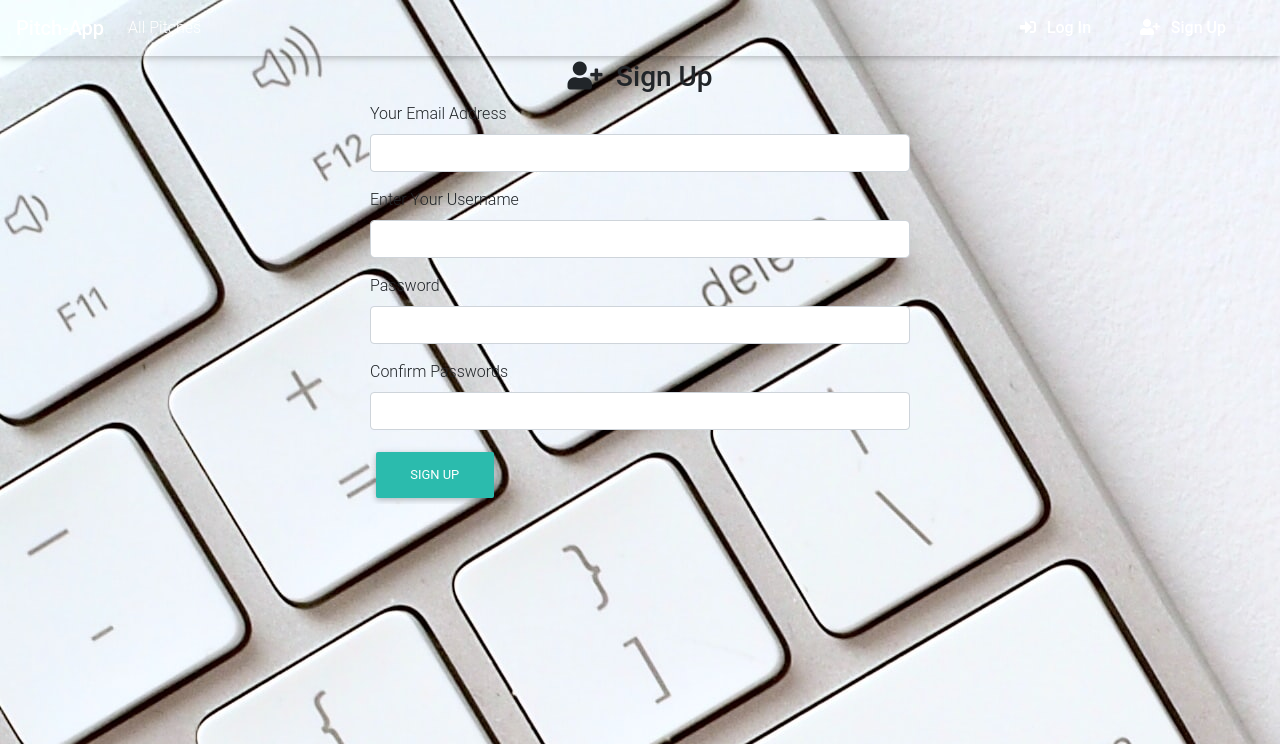
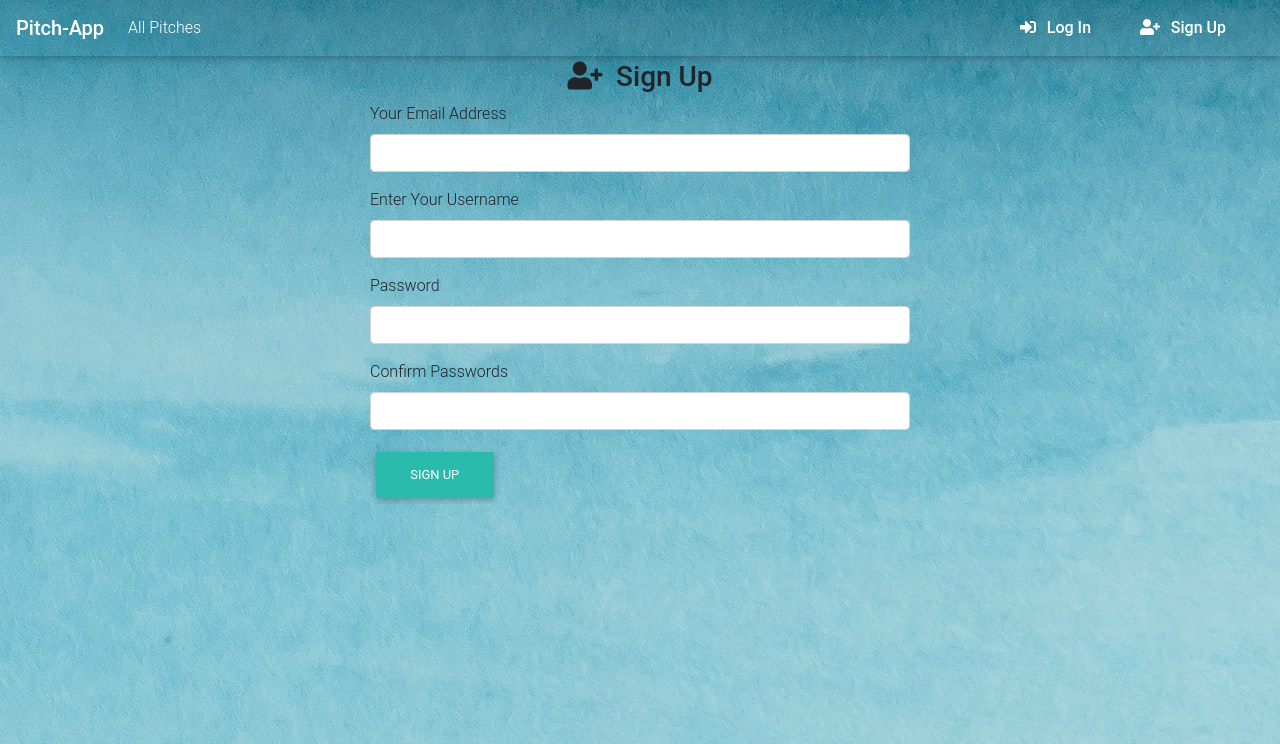
Before and after one commit to CarolGitonga/Pitch-App, a Flask app: page /signup in a window 1280 px wide. Shown: the top 744 px of the page. Run offline with Flask 2, Linux system fonts and the light colour scheme; some libraries are stand-ins or nearby versions; some web fonts are replaced.

Commit message:
deployment updates

```diff
--- a/app/templates/base.html
+++ b/app/templates/base.html
@@ -24,7 +24,7 @@
 </head>
 
 
-<body class="body" style="background-image:url('../static/photos/bss.jpg')" >
+<body class="body" style="background-image:url('../static/photos/prof.jpg')" >
         {% block navbar %}
         {% include "navbar.html" %}
         {% endblock %}
```
Also changed, not shown: app/static/photos/bss.jpg (deleted), app/static/photos/ocean_1.jpg (deleted), app/static/photos/prof.jpg (added).
